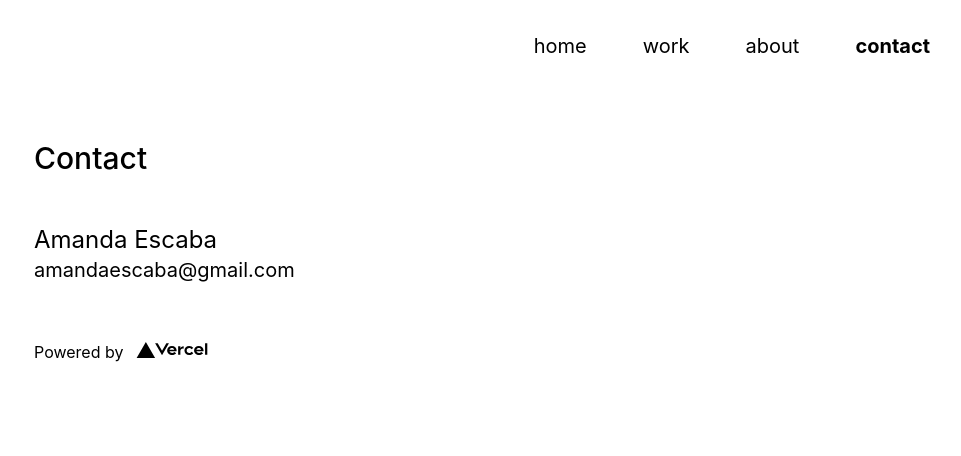
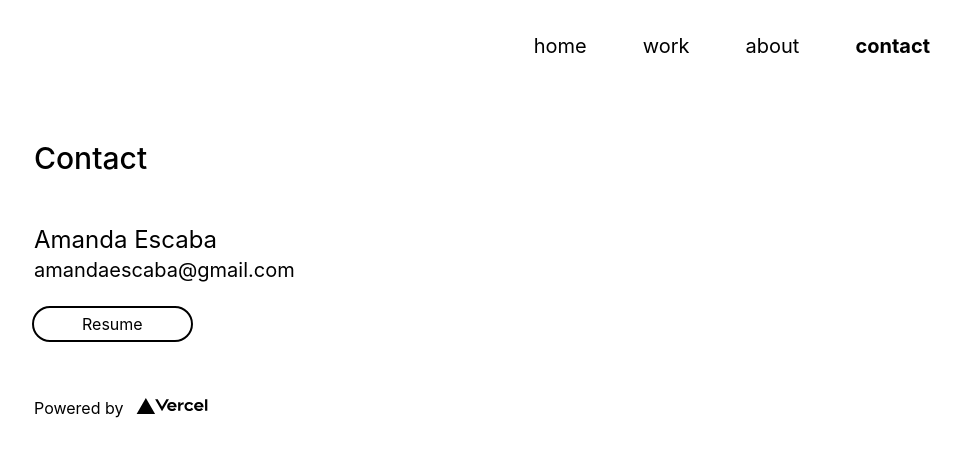
Before and after one commit to aescaba/portfolio, a Next.js app: page /contact in a window 1280 px wide. Shown: the top 456 px of the page, without its empty margins (158-1119 px from the left). Built offline with nearby package versions, Linux system fonts and the light colour scheme.

Commit message:
add button to contact page

```diff
--- a/pages/contact.js
+++ b/pages/contact.js
@@ -7,15 +7,24 @@ export default function Contact() {
     <div class="">
 
       <PageTitle title={"Contact"}/>
+      <div class="">
 
         <h2 class="text-2xl">
-        Amanda Escaba
+          Amanda Escaba
         </h2>
 
         <h3 class="text-xl">
             <Link href="mailto:amandaescaba@gmail.com">amandaescaba@gmail.com</Link>
         </h3>
 
+        <div class="flex flex-col-reverse lg:flex-row mt-6">
+          <button class="outline outline-2 rounded-full px-12 py-1 hover:bg-white hover:text-black">
+            <a href="https://drive.google.com/file/d/1n4lYfD1M7ZoGZGENIhkVUaDjUM4hhpkh/view?usp=sharing" target="_blank">Resume</a>
+          </button>
+        </div>
+
+      </div>
+
     </div>
   )
 }
```
